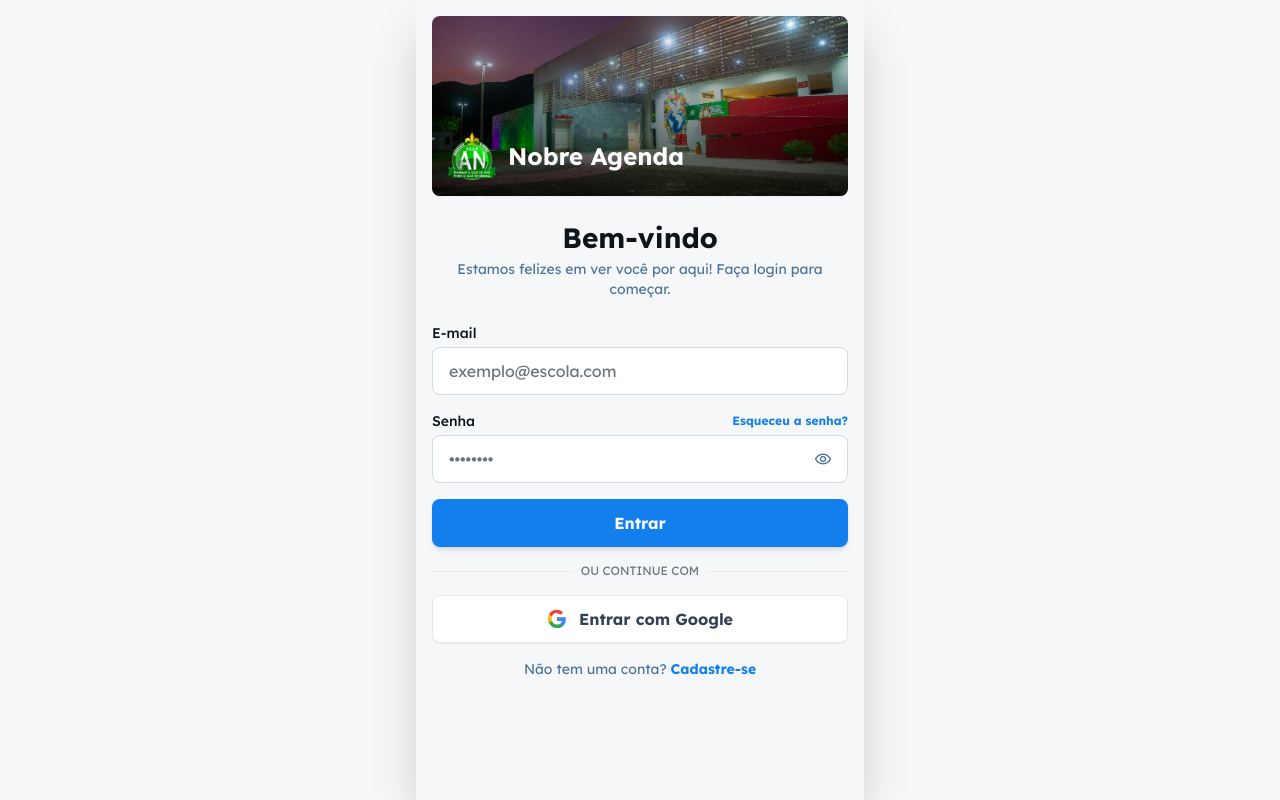
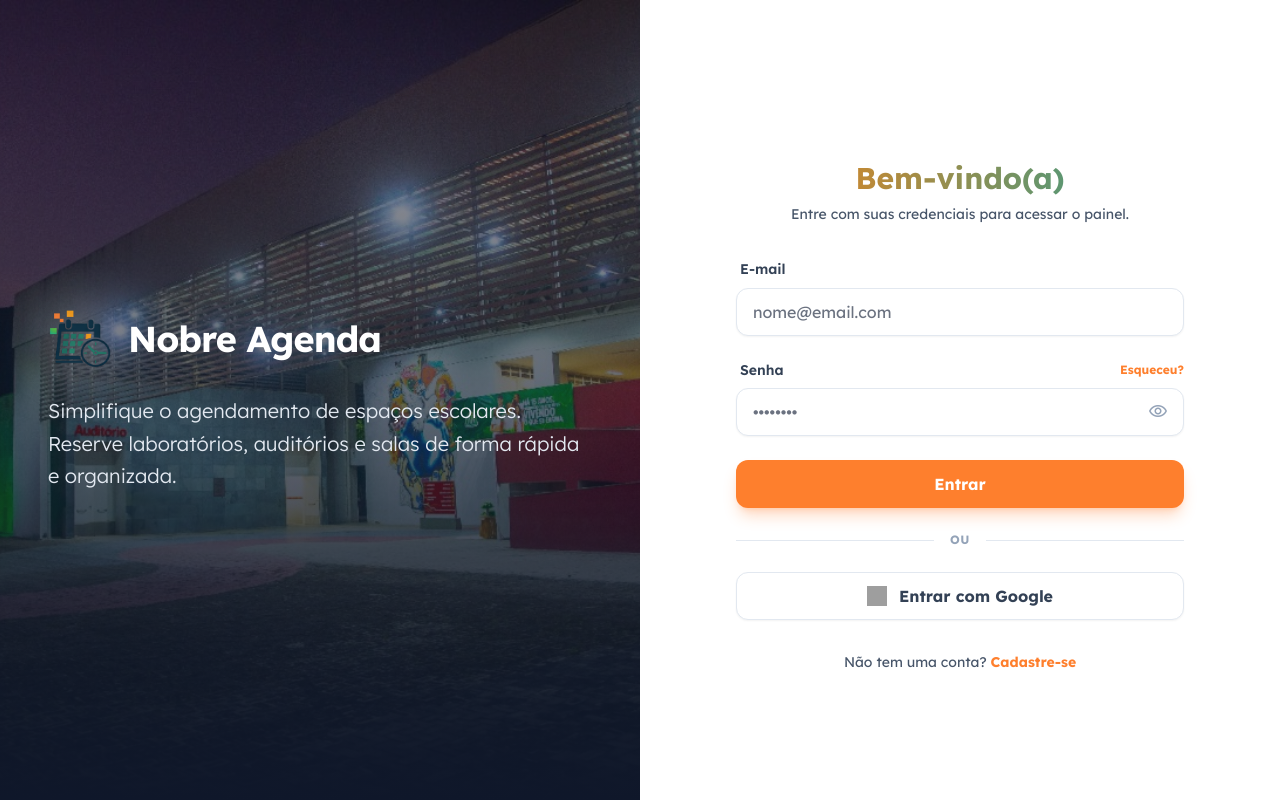
Before and after one commit to halvesm/NobreAgenda, a React (Vite) app: page /#/login in a window 1280 px wide. Built offline with nearby package versions, Linux system fonts and the light colour scheme; grey boxes are pictures that could not be loaded.

Commit message:
Atualização nas cores e layout adaptável para telas diferentes.

```diff
--- a/App.tsx
+++ b/App.tsx
@@ -10,6 +10,8 @@ import ResetPasswordPage from './pages/ResetPasswordPage';
 import ForgotPasswordPage from './pages/ForgotPasswordPage';
 import { User } from './types';
 import { supabase } from './lib/supabase';
+
+import Layout from './components/Layout';
 
 const AppContent: React.FC = () => {
   const [user, setUser] = useState<User | null>(null);
@@ -129,19 +131,24 @@ const AppContent: React.FC = () => {
     );
   }
 
+  // Se não estiver logado, mostra rotas publicas sem Layout (ou com layout diferente se necessário)
+  // Mas para simplicidade, vamos envolver tudo no Layout e ele decide o que mostrar (Sidebar/Nav) ou escondê-los se for login
+  // Melhor: Layout só nas rotas autenticadas.
+
   return (
-    <div className="max-w-md mx-auto min-h-screen bg-background-light dark:bg-background-dark shadow-2xl relative overflow-x-hidden">
-      <Routes>
-        <Route path="/login" element={user ? <Navigate to="/" /> : <LoginPage onLogin={() => { }} />} />
-        <Route path="/" element={!user ? <Navigate to="/login" /> : <HomePage user={user} />} />
-        <Route path="/admin" element={(user?.role === 'Administrador' || user?.role === 'Núcleo Gestor' || user?.role === 'Coordenador' || user?.role === 'Coordenador(a)' || user?.role === 'Regente') ? <AdminDashboard /> : <Navigate to="/" />} />
-        <Route path="/reset-password" element={<ResetPasswordPage />} />
-        <Route path="/forgot-password" element={<ForgotPasswordPage />} />
-        <Route path="/booking/:id" element={!user ? <Navigate to="/login" /> : <BookingDetails />} />
-        <Route path="/my-appointments" element={!user ? <Navigate to="/login" /> : <MyAppointments />} />
-        <Route path="/profile" element={!user ? <Navigate to="/login" /> : <ProfilePage user={user} onLogout={handleLogout} onProfileUpdate={() => user && fetchProfile(user.id)} />} />
-      </Routes>
-    </div>
+    <Routes>
+      {/* Public Routes - No Layout needed usually, or minimal layout */}
+      <Route path="/login" element={user ? <Navigate to="/" /> : <LoginPage onLogin={() => { }} />} />
+      <Route path="/reset-password" element={<ResetPasswordPage />} />
+      <Route path="/forgot-password" element={<ForgotPasswordPage />} />
+
+      {/* Protected Routes - Wrapped in Layout for Sidebar/BottomNav */}
+      <Route path="/" element={!user ? <Navigate to="/login" /> : <Layout><HomePage user={user} /></Layout>} />
+      <Route path="/admin" element={(user?.role === 'Administrador' || user?.role === 'Núcleo Gestor' || user?.role === 'Coordenador' || user?.role === 'Coordenador(a)' || user?.role === 'Regente') ? <Layout><AdminDashboard /></Layout> : <Navigate to="/" />} />
+      <Route path="/booking/:id" element={!user ? <Navigate to="/login" /> : <Layout><BookingDetails /></Layout>} />
+      <Route path="/my-appointments" element={!user ? <Navigate to="/login" /> : <Layout><MyAppointments /></Layout>} />
+      <Route path="/profile" element={!user ? <Navigate to="/login" /> : <Layout><ProfilePage user={user} onLogout={handleLogout} onProfileUpdate={() => user && fetchProfile(user.id)} /></Layout>} />
+    </Routes>
   );
 };
 
--- /dev/null
+++ b/components/Layout.tsx
@@ -0,0 +1,30 @@
+import React from 'react';
+import Sidebar from './Sidebar';
+import BottomNav from './BottomNav';
+
+interface LayoutProps {
+    children: React.ReactNode;
+}
+
+const Layout: React.FC<LayoutProps> = ({ children }) => {
+    return (
+        <div className="min-h-screen bg-background-light dark:bg-background-dark">
+            {/* Desktop Sidebar */}
+            <Sidebar />
+
+            {/* Main Content Area */}
+            {/* md:ml-64 creates space for the sidebar on desktop */}
+            <div className="md:ml-64 min-h-screen transition-all duration-300">
+                {children}
+            </div>
+
+            {/* Mobile Bottom Navigation */}
+            {/* Hidden on md (768px) and up */}
+            <div className="md:hidden">
+                <BottomNav />
+            </div>
+        </div>
+    );
+};
+
+export default Layout;
--- /dev/null
+++ b/components/Sidebar.tsx
@@ -0,0 +1,64 @@
+import React from 'react';
+import { useNavigate, useLocation } from 'react-router-dom';
+
+const Sidebar: React.FC = () => {
+    const navigate = useNavigate();
+    const location = useLocation();
+
+    const isActive = (path: string) => location.pathname === path;
+    const isFavorites = location.search.includes('favorites');
+
+    const menuItems = [
+        { path: '/', label: 'Início', icon: 'home' },
+        { path: '/my-appointments', label: 'Minhas Agendas', icon: 'calendar_month' },
+        { path: '/?filter=favorites', label: 'Favoritos', icon: 'favorite', check: isFavorites },
+        { path: '/profile', label: 'Perfil', icon: 'person' },
+    ];
+
+    return (
+        <aside className="hidden md:flex flex-col w-64 h-screen fixed left-0 top-0 bg-white dark:bg-slate-900 border-r border-slate-200 dark:border-slate-800 z-50">
+            <div className="p-6 flex items-center gap-3">
+                <img src="/custom-logo.png" alt="Logo" className="w-8 h-8 object-contain" />
+                <h1 className="text-xl font-bold bg-gradient-to-r from-[#FA8112] to-[#249E94] bg-clip-text text-transparent">
+                    NobreAgenda
+                </h1>
+            </div>
+
+            <nav className="flex-1 px-4 py-6 space-y-2">
+                {menuItems.map((item) => {
+                    const active = item.check !== undefined ? item.check : isActive(item.path);
+                    return (
+                        <button
+                            key={item.label}
+                            onClick={() => navigate(item.path)}
+                            className={`w-full flex items-center gap-3 px-4 py-3 rounded-xl transition-all duration-200 group ${active
+                                ? 'bg-primary text-white shadow-lg shadow-primary/25'
+                                : 'text-slate-600 dark:text-slate-400 hover:bg-slate-50 dark:hover:bg-slate-800'
+                                }`}
+                        >
+                            <span className={`material-symbols-outlined transition-transform group-hover:scale-110 ${active ? 'font-filled' : ''}`}>
+                                {item.icon}
+                            </span>
+                            <span className="font-medium text-sm">{item.label}</span>
+                        </button>
+                    );
+                })}
+            </nav>
+
+            <div className="p-4 border-t border-slate-200 dark:border-slate-800">
+                <div className="bg-slate-50 dark:bg-slate-800 p-4 rounded-xl">
+                    <p className="text-xs text-slate-500 dark:text-slate-400 text-center">
+                        NobreAgenda 1.5.3<br />
+                        <span className="opacity-70 mt-1 block">Desenvolvido por: <a href="https://instagram.com/h_alves" target="_blank" rel="noopener noreferrer" className="hover:text-primary transition-colors">@h_alves</a></span>
+                    </p>
+                </div>
+            </div>
+
+            <style>{`
+                .font-filled { font-variation-settings: 'FILL' 1, 'wght' 400, 'GRAD' 0, 'opsz' 24; }
+            `}</style>
+        </aside>
+    );
+};
+
+export default Sidebar;
--- a/pages/LoginPage.tsx
+++ b/pages/LoginPage.tsx
@@ -30,7 +30,6 @@ const LoginPage: React.FC<Props> = ({ onLogin }) => {
       localStorage.setItem('nobre_agenda_visited', 'true');
     }
   }, []);
-
 
   const handleGoogleLogin = async () => {
     try {
@@ -76,7 +75,6 @@ const LoginPage: React.FC<Props> = ({ onLogin }) => {
         if (authError) throw authError;
 
         if (authData.user) {
-          // Success modal (Trigger already created the profile)
           showModal({
             title: 'Seja bem-vindo(a)! 🎉',
             message: 'Você já pode usar a plataforma para agendar os ambientes para suas aulas.',
@@ -101,50 +99,81 @@ const LoginPage: React.FC<Props> = ({ onLogin }) => {
   };
 
   return (
-    <div className="flex flex-col min-h-screen bg-background-light dark:bg-background-dark p-4">
-      <div className="relative w-full mb-6">
-        <div className="w-full bg-center bg-no-repeat bg-cover flex flex-col justify-end overflow-hidden rounded-lg min-h-[180px] shadow-sm relative" style={{ backgroundImage: "url('/school-header.jpg')" }}>
-          <div className="absolute inset-0 bg-gradient-to-t from-black/70 to-transparent"></div>
-          <div className="relative z-10 p-4 flex items-center gap-3">
-            <img src="/school-logo.png" alt="Nobre Agenda" className="w-12 h-12 object-contain drop-shadow-lg" />
-            <h2 className="text-white font-bold text-2xl">Nobre Agenda</h2>
+    <div className="min-h-screen w-full flex bg-white dark:bg-background-dark">
+      {/* Left Side - Image & Branding (Desktop Only) */}
+      <div className="hidden lg:flex lg:w-1/2 relative bg-slate-900 overflow-hidden">
+        <div
+          className="absolute inset-0 bg-cover bg-center opacity-60"
+          style={{ backgroundImage: "url('/school-header.jpg')" }}
+        />
+        <div className="absolute inset-0 bg-gradient-to-t from-slate-900 via-slate-900/40 to-transparent" />
+
+        <div className="relative z-10 flex flex-col justify-center px-12 text-white h-full w-full max-w-2xl mx-auto">
+          <div className="flex items-center gap-4 mb-6">
+            <div className="relative">
+              <div className="absolute inset-0 scale-150 bg-[radial-gradient(circle,rgba(255,255,255,0.4)_0%,transparent_70%)] blur-lg"></div>
+              <img src="/custom-logo.png" alt="Logo" className="relative w-16 h-16 object-contain" />
             </div>
+            <h1 className="text-4xl font-bold tracking-tight">Nobre Agenda</h1>
+          </div>
+          <p className="text-xl text-slate-200 leading-relaxed font-light">
+            Simplifique o agendamento de espaços escolares.
+            <br />
+            Reserve laboratórios, auditórios e salas de forma rápida e organizada.
+          </p>
         </div>
       </div>
 
-      <div className="text-center mb-6">
-        <h1 className="text-[#0d141b] dark:text-white text-[28px] font-bold leading-tight">
-          {isRegistering ? 'Criar sua conta' : (hasVisited ? 'Bem-vindo de volta' : 'Bem-vindo')}
-        </h1>
-        <p className="text-[#4c739a] dark:text-gray-400 text-sm mt-1 px-6">
+      {/* Right Side - Login Form */}
+      <div className="w-full lg:w-1/2 flex items-center justify-center p-6 bg-background-light dark:bg-background-dark">
+        <div className="w-full max-w-md space-y-8">
+          {/* Mobile Header (Only visible on small screens) */}
+          <div className="lg:hidden text-center mb-8">
+            <div className="flex justify-center mb-4">
+              <img src="/custom-logo.png" alt="Logo" className="w-16 h-16 object-contain" />
+            </div>
+            <div className="mt-8 text-center">
+              <p className="text-[10px] text-slate-400">
+                NobreAgenda 1.5.3 • Desenvolvido por: <a href="https://instagram.com/h_alves" target="_blank" rel="noopener noreferrer" className="hover:text-primary transition-colors">@h_alves</a>
+              </p>
+            </div>
+            <h2 className="text-2xl font-bold text-slate-900 dark:text-white">Nobre Agenda</h2>
+          </div>
+
+          <div className="text-center">
+            <h2 className="text-3xl font-bold bg-gradient-to-r from-[#FA8112] to-[#249E94] bg-clip-text text-transparent">
+              {isRegistering ? 'Criar Conta' : 'Bem-vindo(a)'}
+            </h2>
+            <p className="mt-2 text-sm text-slate-600 dark:text-gray-400">
               {isRegistering
-            ? 'Preencha os dados abaixo para começar.'
-            : (hasVisited ? 'Acesse seu painel de agendamentos.' : 'Estamos felizes em ver você por aqui! Faça login para começar.')}
+                ? 'Preencha seus dados para começar gratuitamente.'
+                : 'Entre com suas credenciais para acessar o painel.'}
             </p>
           </div>
 
           {error && (
-        <div className="bg-red-50 text-red-600 p-3 rounded-lg text-xs font-medium mb-4 flex items-center gap-2">
-          <span className="material-symbols-outlined text-sm">error</span> {error}
+            <div className="bg-red-50 dark:bg-red-900/20 text-red-600 dark:text-red-400 p-4 rounded-xl text-sm font-medium flex items-center gap-2 border border-red-100 dark:border-red-900/50">
+              <span className="material-symbols-outlined text-base">error</span>
+              {error}
             </div>
           )}
 
-      <form onSubmit={handleSubmit} className="flex-1 flex flex-col space-y-4">
+          <form onSubmit={handleSubmit} className="space-y-6">
             {isRegistering && (
               <>
-            <div>
-              <label className="block text-[#0d141b] dark:text-gray-200 text-sm font-medium mb-1">Nome Completo</label>
+                <div className="space-y-2">
+                  <label className="text-sm font-semibold text-slate-700 dark:text-slate-300 ml-1">Nome Completo</label>
                   <input
                     type="text" required value={name} onChange={(e) => setName(e.target.value)}
-                className="w-full h-12 rounded-lg border border-[#cfdbe7] dark:border-gray-700 bg-white dark:bg-gray-800 px-4 focus:ring-2 focus:ring-primary outline-none dark:text-white"
-                placeholder="Seu nome completo"
+                    className="w-full h-12 rounded-xl border border-slate-200 dark:border-slate-700 bg-white dark:bg-slate-800 px-4 focus:ring-2 focus:ring-primary focus:border-transparent outline-none transition-all dark:text-white shadow-sm"
+                    placeholder="Seu nome"
                   />
                 </div>
-            <div>
-              <label className="block text-[#0d141b] dark:text-gray-200 text-sm font-medium mb-1">Área de Atuação</label>
+                <div className="space-y-2">
+                  <label className="text-sm font-semibold text-slate-700 dark:text-slate-300 ml-1">Área</label>
                   <select
                     value={department} onChange={(e) => setDepartment(e.target.value)}
-                className="w-full h-12 rounded-lg border border-[#cfdbe7] dark:border-gray-700 bg-white dark:bg-gray-800 px-4 focus:ring-2 focus:ring-primary outline-none dark:text-white"
+                    className="w-full h-12 rounded-xl border border-slate-200 dark:border-slate-700 bg-white dark:bg-slate-800 px-4 focus:ring-2 focus:ring-primary focus:border-transparent outline-none transition-all dark:text-white shadow-sm appearance-none"
                   >
                     {DEPARTMENTS.map(dept => <option key={dept} value={dept}>{dept}</option>)}
                   </select>
@@ -152,39 +181,35 @@ const LoginPage: React.FC<Props> = ({ onLogin }) => {
               </>
             )}
 
-        <div>
-          <label className="block text-[#0d141b] dark:text-gray-200 text-sm font-medium mb-1">E-mail</label>
+            <div className="space-y-2">
+              <label className="text-sm font-semibold text-slate-700 dark:text-slate-300 ml-1">E-mail</label>
               <input
                 type="email" required value={email} onChange={(e) => setEmail(e.target.value)}
-            className="w-full h-12 rounded-lg border border-[#cfdbe7] dark:border-gray-700 bg-white dark:bg-gray-800 px-4 focus:ring-2 focus:ring-primary outline-none dark:text-white"
-            placeholder="exemplo@escola.com"
+                className="w-full h-12 rounded-xl border border-slate-200 dark:border-slate-700 bg-white dark:bg-slate-800 px-4 focus:ring-2 focus:ring-primary focus:border-transparent outline-none transition-all dark:text-white shadow-sm"
+                placeholder="nome@email.com"
               />
             </div>
 
-        <div>
-          <div className="flex items-center justify-between mb-1">
-            <label className="text-[#0d141b] dark:text-gray-200 text-sm font-medium">Senha</label>
+            <div className="space-y-2">
+              <div className="flex items-center justify-between ml-1">
+                <label className="text-sm font-semibold text-slate-700 dark:text-slate-300">Senha</label>
                 {!isRegistering && (
-              <button
-                type="button"
-                onClick={() => navigate('/forgot-password')}
-                className="text-primary text-xs font-bold hover:underline"
-              >
-                Esqueceu a senha?
+                  <button type="button" onClick={() => navigate('/forgot-password')} className="text-primary text-xs font-bold hover:underline">
+                    Esqueceu?
                   </button>
                 )}
               </div>
               <div className="relative">
                 <input
                   type={showPassword ? "text" : "password"} required value={password} onChange={(e) => setPassword(e.target.value)}
-              className="w-full h-12 rounded-lg border border-[#cfdbe7] dark:border-gray-700 bg-white dark:bg-gray-800 px-4 pr-12 focus:ring-2 focus:ring-primary outline-none dark:text-white"
+                  className="w-full h-12 rounded-xl border border-slate-200 dark:border-slate-700 bg-white dark:bg-slate-800 px-4 pr-12 focus:ring-2 focus:ring-primary focus:border-transparent outline-none transition-all dark:text-white shadow-sm"
                   placeholder="••••••••"
                 />
                 <button
                   type="button" onClick={() => setShowPassword(!showPassword)}
-              className="absolute right-4 top-1/2 -translate-y-1/2 text-[#4c739a]"
+                  className="absolute right-4 top-1/2 -translate-y-1/2 text-slate-400 hover:text-slate-600 dark:hover:text-slate-300 transition-colors"
                 >
-              <span className="material-symbols-outlined text-lg">{showPassword ? 'visibility_off' : 'visibility'}</span>
+                  <span className="material-symbols-outlined text-xl">{showPassword ? 'visibility_off' : 'visibility'}</span>
                 </button>
               </div>
             </div>
@@ -192,21 +217,15 @@ const LoginPage: React.FC<Props> = ({ onLogin }) => {
             <button
               type="submit"
               disabled={loading}
-          className="w-full bg-primary hover:bg-blue-600 text-white font-bold h-12 rounded-lg shadow-md transition-all active:scale-[0.98] mt-4 disabled:opacity-70 disabled:cursor-not-allowed flex items-center justify-center"
+              className="w-full bg-primary hover:bg-blue-600 text-white font-bold h-12 rounded-xl shadow-lg shadow-primary/30 transition-all active:scale-[0.98] disabled:opacity-70 disabled:cursor-not-allowed flex items-center justify-center text-base"
             >
-          {loading ? (
-            <div className="size-5 rounded-full border-2 border-white/50 border-t-white animate-spin" />
-          ) : (
-            isRegistering ? 'Criar Conta' : 'Entrar'
-          )}
+              {loading ? <div className="size-5 rounded-full border-2 border-white/50 border-t-white animate-spin" /> : (isRegistering ? 'Criar Conta' : 'Entrar')}
             </button>
 
-        <div className="relative my-4">
-          <div className="absolute inset-0 flex items-center">
-            <div className="w-full border-t border-gray-200 dark:border-gray-700"></div>
-          </div>
-          <div className="relative flex justify-center text-xs uppercase">
-            <span className="bg-background-light dark:bg-background-dark px-2 text-gray-500">Ou continue com</span>
+            <div className="relative my-6">
+              <div className="absolute inset-0 flex items-center"><div className="w-full border-t border-slate-200 dark:border-slate-700"></div></div>
+              <div className="relative flex justify-center text-xs uppercase font-bold tracking-wider">
+                <span className="bg-background-light dark:bg-background-dark/0 px-4 text-slate-400">Ou</span>
               </div>
             </div>
 
@@ -214,42 +233,25 @@ const LoginPage: React.FC<Props> = ({ onLogin }) => {
               type="button"
               onClick={handleGoogleLogin}
               disabled={loading}
-          className="w-full h-12 rounded-lg border border-gray-200 dark:border-gray-700 bg-white dark:bg-gray-800 flex items-center justify-center gap-3 hover:bg-gray-50 dark:hover:bg-gray-750 transition-all font-bold text-slate-700 dark:text-gray-200 shadow-sm active:scale-[0.98] disabled:opacity-50"
+              className="w-full h-12 rounded-xl border border-slate-200 dark:border-slate-700 bg-white dark:bg-slate-800 flex items-center justify-center gap-3 hover:bg-slate-50 dark:hover:bg-slate-700 transition-all font-bold text-slate-700 dark:text-white shadow-sm active:scale-[0.98] disabled:opacity-50"
             >
-          <svg className="w-5 h-5" viewBox="0 0 24 24">
-            <path
-              fill="#4285F4"
-              d="M22.56 12.25c0-.78-.07-1.53-.2-2.25H12v4.26h5.92c-.26 1.37-1.04 2.53-2.21 3.31v2.77h3.57c2.08-1.92 3.28-4.74 3.28-8.09z"
-            />
-            <path
-              fill="#34A853"
-              d="M12 23c2.97 0 5.46-.98 7.28-2.66l-3.57-2.77c-1 .67-2.28 1.06-3.71 1.06-2.86 0-5.29-1.93-6.16-4.53H2.18v2.84C3.99 20.53 7.7 23 12 23z"
-            />
-            <path
-              fill="#FBBC05"
-              d="M5.84 14.09c-.22-.66-.35-1.36-.35-2.09s.13-1.43.35-2.09V7.07H2.18C1.43 8.55 1 10.22 1 12s.43 3.45 1.18 4.93l3.66-2.84z"
-            />
-            <path
-              fill="#EA4335"
-              d="M12 5.38c1.62 0 3.06.56 4.21 1.64l3.15-3.15C17.45 2.09 14.97 1 12 1 7.7 1 3.99 3.47 2.18 6.16l3.66 2.84c.87-2.6 3.3-4.53 6.16-4.53z"
-            />
-          </svg>
+              <img src="https://www.gstatic.com/firebasejs/ui/2.0.0/images/auth/google.svg" alt="Google" className="w-5 h-5" />
               Entrar com Google
             </button>
+          </form>
 
-        <div className="text-center mt-6">
-          <p className="text-[#4c739a] dark:text-gray-400 text-sm">
+          <p className="text-center text-sm text-slate-600 dark:text-slate-400 mt-8">
             {isRegistering ? 'Já tem uma conta?' : 'Não tem uma conta?'}
             <button
               type="button"
               onClick={() => { setIsRegistering(!isRegistering); setError(''); }}
               className="text-primary font-bold hover:underline ml-1"
             >
-              {isRegistering ? 'Faça Login' : 'Cadastre-se'}
+              {isRegistering ? 'Fazer Login' : 'Cadastre-se'}
             </button>
           </p>
         </div>
-      </form>
+      </div>
     </div>
   );
 };
--- a/pages/MyAppointments.tsx
+++ b/pages/MyAppointments.tsx
@@ -2,7 +2,7 @@ import React, { useState, useEffect } from 'react';
 import { useNavigate } from 'react-router-dom';
 import { Booking } from '../types';
 import { SPACES } from '../constants';
-import BottomNav from '../components/BottomNav';
+
 import { supabase } from '../lib/supabase';
 import { useModal } from '../context/ModalContext';
 import { translateError } from '../lib/i18n';
@@ -204,7 +204,7 @@ const MyAppointments: React.FC = () => {
         )}
       </main>
 
-      <BottomNav />
+
     </div>
   );
 };
--- a/pages/ProfilePage.tsx
+++ b/pages/ProfilePage.tsx
@@ -2,7 +2,7 @@
 import React, { useState } from 'react';
 import { useNavigate } from 'react-router-dom';
 import { User } from '../types';
-import BottomNav from '../components/BottomNav';
+
 import { supabase } from '../lib/supabase';
 import { useModal } from '../context/ModalContext';
 import { translateError } from '../lib/i18n';
@@ -268,7 +268,7 @@ const ProfilePage: React.FC<Props> = ({ user, onLogout, onProfileUpdate }) => {
         </div>
       </main>
 
-      <BottomNav />
+
     </div>
   );
 };
```
Also changed, not shown: components/BottomNav.tsx (+36 -29 lines), index.html (+5 -3 lines), pages/HomePage.tsx (+3 -6 lines), public/custom-logo.png (added), 1 other file (tests, documents, lock files or other folders). Lines whose indentation alone changed are shown as unchanged.
